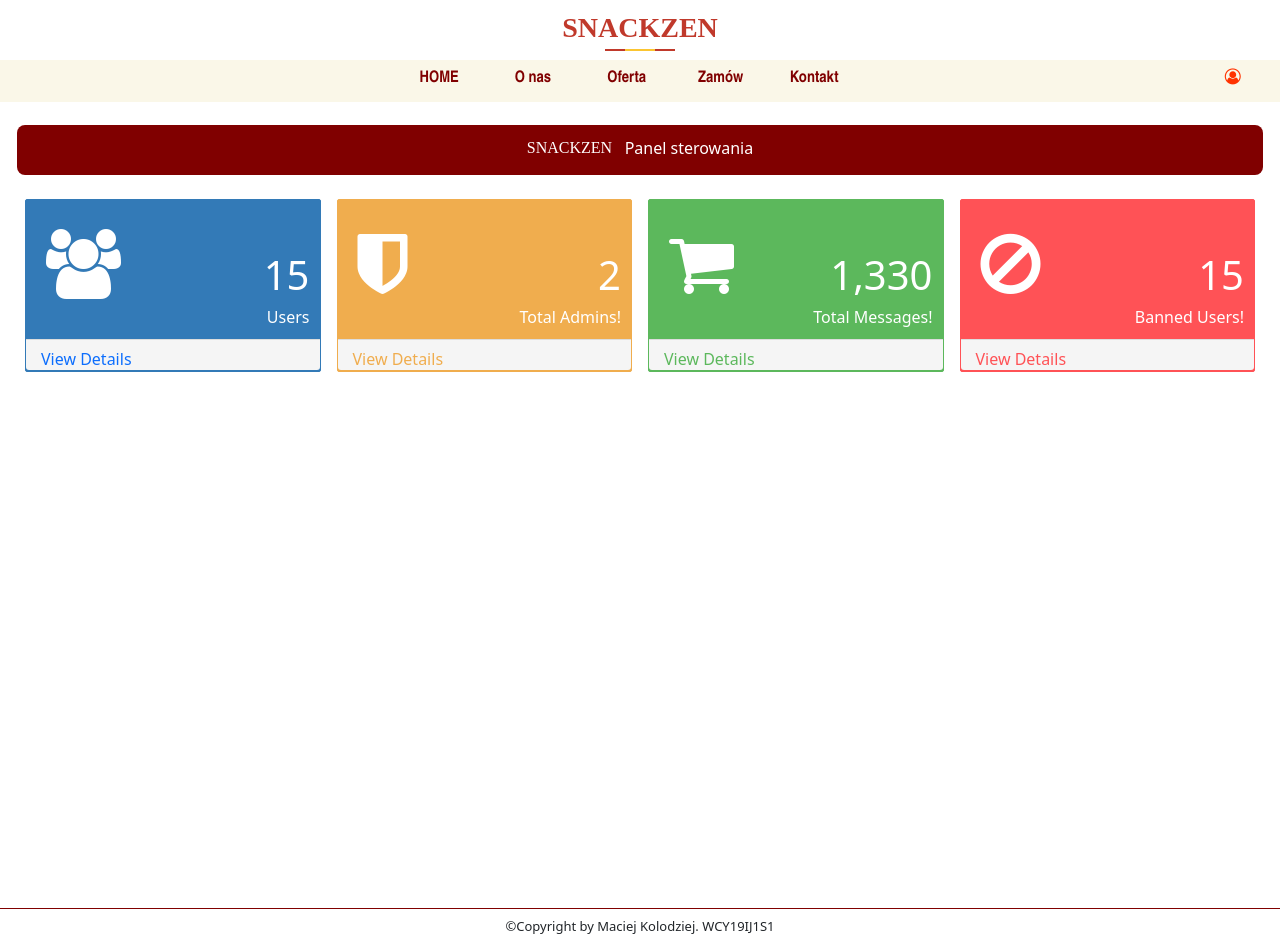
After one commit to mkkm121/ProjektPJF, a Flask app: page /admin_panel in a window 1280 px wide. The commit adds this page. Run offline with Flask 2, Linux system fonts and the light colour scheme; some web fonts are replaced.

Commit message:
Adding admin panel page

```diff
--- a/Restaurant/routes.py
+++ b/Restaurant/routes.py
@@ -62,6 +62,9 @@ def about():
 def menu_rend():
     return render_template('menu.html', menu=menu, menu_elements=menu_elements, menu_elements2=menu_elements2, title='Menu')
 
+@app.route('/admin_panel')
+def admin_panel():
+    return render_template('admin_panel.html', menu=menu, menu_elements=menu_elements, menu_elements2=menu_elements2, title='Menu')
 
 @app.route('/order')
 def order():
@@ -104,6 +107,10 @@ def register():
     if current_user.is_authenticated:
         return redirect(url_for('home'))
     form = RegistrationForm()
+    user = User.query.filter_by(email=form.email.data).first()
+    if user:
+        flash('Konto z podanym e-mailem już istnieje!', 'danger')
+        return redirect(url_for('register'))
     if form.validate_on_submit():
         hashed_password = bcrypt.generate_password_hash(form.password.data).decode('utf-8')
         user = User(username=form.username.data, email=form.email.data, password=hashed_password)
--- a/Restaurant/static/styles/style.css
+++ b/Restaurant/static/styles/style.css
@@ -1058,7 +1058,7 @@ clip-path: polygon(0% 0%, 100% 0, 100% 50%, 100% 100%, 0% 100%);
 }
 
 .products{
-    height:80vh;
+    height:70vh;
     overflow-y: auto;
 }
 .products::-webkit-scrollbar{
@@ -1075,3 +1075,77 @@ clip-path: polygon(0% 0%, 100% 0, 100% 50%, 100% 100%, 0% 100%);
     color: maroon;
     transition: .2s;
 }
+.all-border {
+  border: 1px solid white;
+  width: auto;
+  height: 800px;
+}
+
+.shows-location {
+  border: 1px solid transparent;
+  width: auto;
+  height: 50px;
+  margin: 1em;
+  border-radius: 8px;
+  background: maroon;
+  color: white;
+    text-align: center;
+}
+
+.location {
+  font-size: 16px;
+  display: inline-block;
+  margin: 0;
+  vertical-align: middle;
+  padding: 10px 30px;
+}
+
+.location-text {
+  display: inline-block;
+  margin: 0;
+}
+
+.site-info {
+  margin: 1em;
+  height: AUTO;
+  display: flex;
+}
+.all-quick-info {
+  border: 1px solid;
+  width: 50%;
+  height: auto;
+  border-radius: 2px;
+  color: #fff;
+  background-color: #337ab7;
+  border-color: #337ab7;
+  margin: 0.5em;
+}
+
+.info-icon {
+  font-size: 70px;
+  padding: 10px 20px;
+}
+
+.info-numbers {
+  font-size: 40px;
+}
+
+.text-right {
+  text-align: right;
+  margin-top: -90px;
+  padding: 10px;
+}
+
+.info-box-footer {
+  padding: 15px 15px;
+  background-color: #f5f5f5;
+  border-top: 1px solid #ddd;
+  border-bottom-right-radius: 3px;
+  border-bottom-left-radius: 3px;
+}
+.pull-right {
+  display: none;
+}
+.pull-left {
+    margin-top: -3%;
+}
--- /dev/null
+++ b/Restaurant/templates/admin_panel.html
@@ -0,0 +1,61 @@
+{% extends "layout.html" %}
+{% block content %}
+<div class='center-content'>
+    <link rel="stylesheet" href="https://cdnjs.cloudflare.com/ajax/libs/font-awesome/4.7.0/css/font-awesome.min.css">
+    <div class='all-border'>
+      <div class='shows-location'>
+        <div class='location-text'>
+            <span class='location'>&nbsp; &nbsp;Panel sterowania <p style="font-family: Food;float: left">SNACKZEN</p></span>
+        </div>
+      </div>
+      <section>
+        <div class='site-info'>
+          <div class='all-quick-info'>
+            <div class='info-icon'><i class="fa">&#xf0c0;</i></div>
+            <div class='text-right'>
+              <div class='info-numbers'><span>15</span></div>
+              <div>Users</div>
+            </div>
+            <div class='info-box-footer'>
+              <a href='#' class='user-href'><span class="pull-left">View Details</span>
+                <span class='pull-right'><i class="fa fa-arrow-circle-right"></i></span></a>
+            </div>
+          </div>
+          <div style='background: #f0ad4e; border-color: #f0ad4e;' class='all-quick-info'>
+            <div class='info-icon'> <i class="fa">&#xf132;</i></div>
+            <div class='text-right'>
+              <div class='info-numbers'><span>2</span></div>
+              <div>Total Admins!</div>
+            </div>
+            <div class='info-box-footer'>
+              <a href='#' class='user-href' style='color: #f0ad4e;'><span class="pull-left">View Details</span>
+                <span class='pull-right'><i class="fa fa-arrow-circle-right"></i></span></a>
+            </div>
+          </div>
+          <div style='background: #5cb85c; border-color: #5cb85c;' class='all-quick-info'>
+            <div class='info-icon'> <i class="fa">&#xf07a;</i></div>
+            <div class='text-right'>
+              <div class='info-numbers'><span>1,330</span></div>
+              <div>Total Messages!</div>
+            </div>
+            <div class='info-box-footer'>
+              <a href='#' class='user-href' style='color: #5cb85c;'><span class="pull-left">View Details</span>
+                <span class='pull-right'><i class="fa fa-arrow-circle-right"></i></span></a>
+            </div>
+          </div>
+          <div style='background: #ff5256; border-color: #ff5256;' class='all-quick-info'>
+            <div class='info-icon'><i class="fa">&#xf05e;</i></div>
+            <div class='text-right'>
+              <div class='info-numbers'><span>15</span></div>
+              <div>Banned Users!</div>
+            </div>
+            <div class='info-box-footer'>
+              <a href='#' class='user-href' style='color: #ff5256;'><span class="pull-left">View Details</span>
+                <span class='pull-right'><i class="fa fa-arrow-circle-right"></i></span></a>
+            </div>
+          </div>
+        </div>
+      </section>
+    </div>
+</div>
+{% endblock %}
--- a/Restaurant/templates/menu.html
+++ b/Restaurant/templates/menu.html
@@ -2,7 +2,7 @@
 {% block content %}
     <div id="information-box2">
         <div id="information-text">
-            <h1>Po prostu pycha</h1>
+            <h1 style="font-family: Food">Po prostu pycha</h1>
             <p>Świeże pyszności</p>
         </div>
     <div id="menu-layout">
```
Also changed, not shown: Restaurant/templates/register.html (+11 -0 lines).
